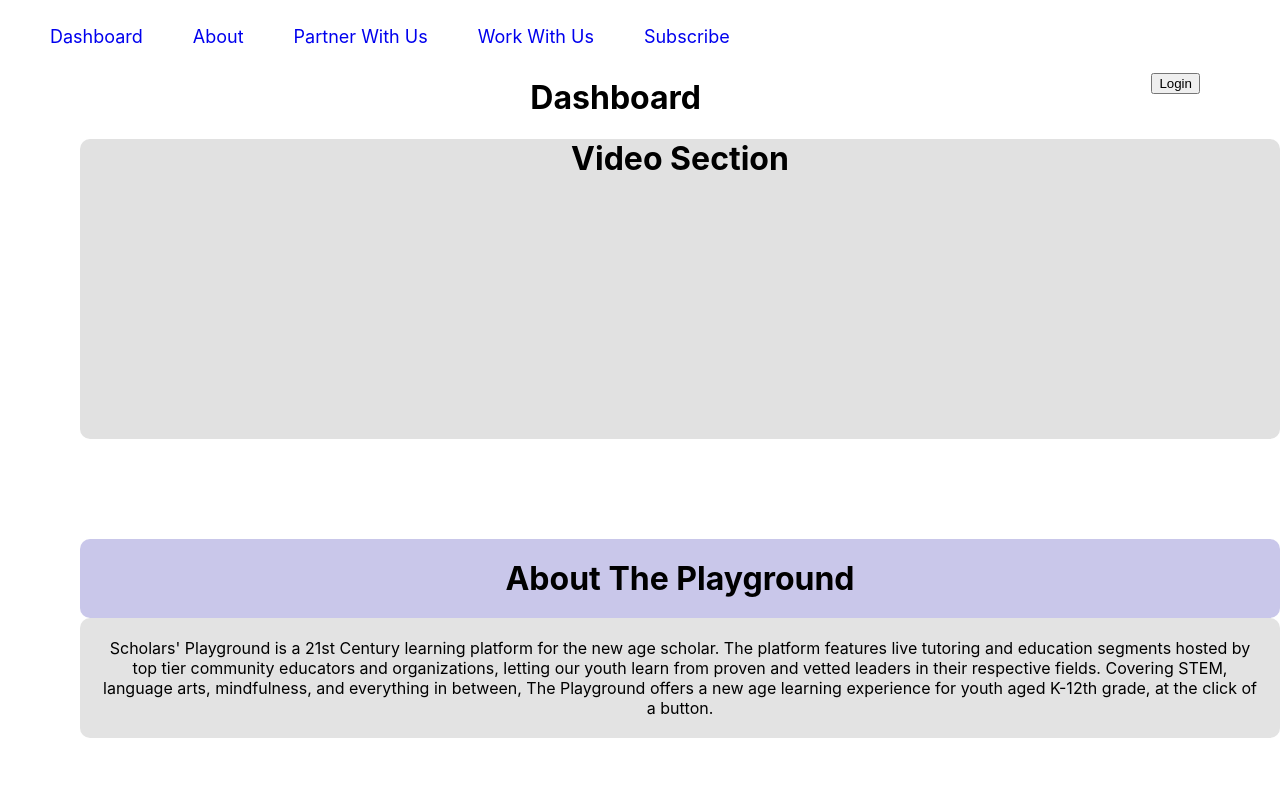
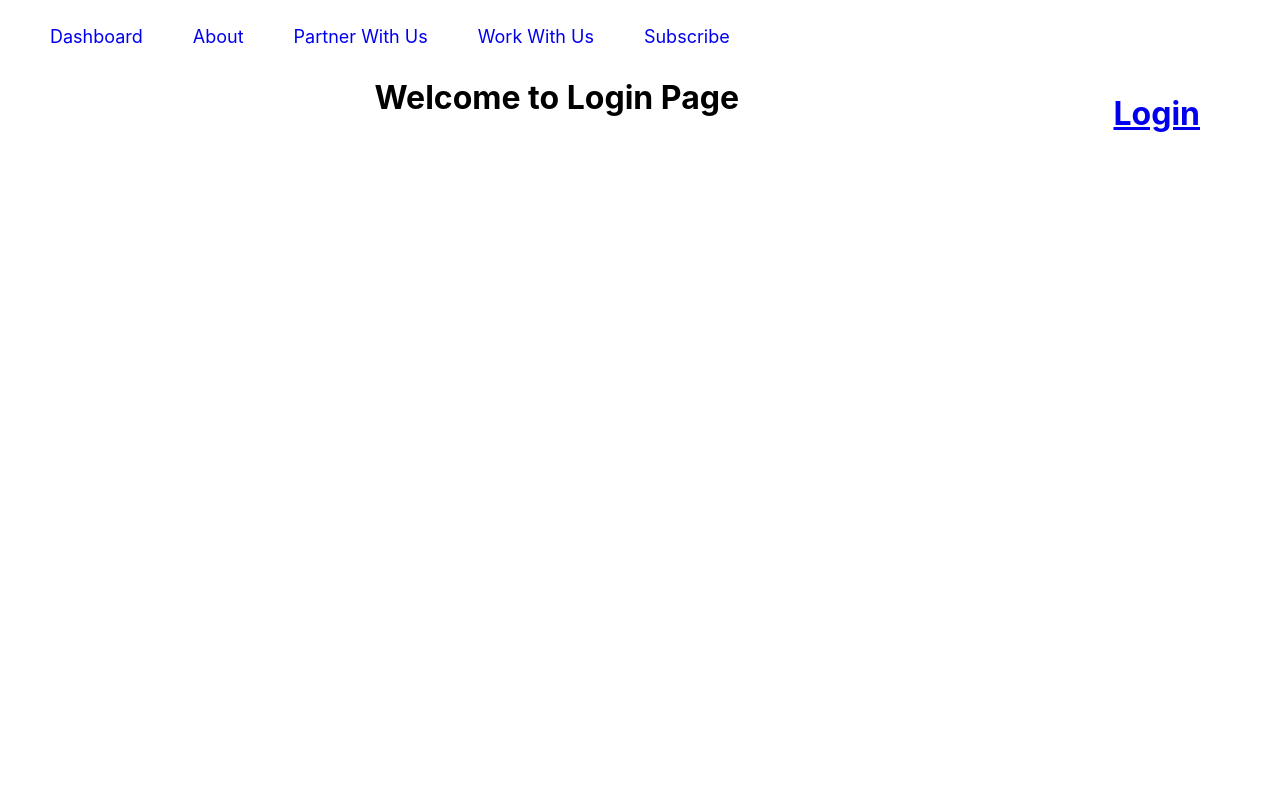
Before and after one commit to Sayed88/ScholarsPlaygroundWeb, a React (Create React App) app: page /login in a window 1280 px wide. Shown: the top 800 px of the page. Built offline with nearby package versions, Linux system fonts and the light colour scheme.

Commit message:
Login Route

```diff
--- a/src/App.js
+++ b/src/App.js
@@ -6,13 +6,13 @@ import WorkWithUs from './Components/WorkWithUs';
 import Subscribe from './Components/Subscribe';
 import { BrowserRouter as Router, Switch, Route, Link } from 'react-router-dom';
 import Header from './Components/Header';
+import Login from './Components/Login';
 
 function App() {
   return (
     <div className="App">
       <Router>
         <Header />
-        {/* <Home /> */}
 
         <Switch>
           <Route path="/about">
@@ -31,9 +31,14 @@ function App() {
             <Subscribe />
           </Route>
 
+          <Route path="/login">
+            <Login />
+          </Route>
+
           <Route path="/">
             <Dashboard />
           </Route>
+
 
         </Switch>
       </Router>
--- a/src/Components/Header.css
+++ b/src/Components/Header.css
@@ -19,7 +19,7 @@
     text-decoration: none;
 }
 
-.loginBtn {
+.loginpage {
     float: right;
     margin-right: 80px;
 }
--- a/src/Components/Header.js
+++ b/src/Components/Header.js
@@ -1,6 +1,6 @@
 import React from 'react';
 import './Header.css';
-import { Link } from 'react-router-dom';
+import { Link, } from 'react-router-dom';
 
 function Header() {
     return (
@@ -24,7 +24,13 @@ function Header() {
                     </li>
                 </ul>
             </nav>
-            <button className="loginBtn">Login</button>
+
+            <div className="loginpage">
+                <Link to="/login">
+                    <h1>Login</h1>
+                </Link>
+            </div>
+
         </div>
     )
 }
--- /dev/null
+++ b/src/Components/Login.css
@@ -0,0 +1,8 @@
+.loginbtn {
+    float: right;
+    margin-right: 80px;
+}
+
+.log {
+    text-decoration: none;
+}
--- /dev/null
+++ b/src/Components/Login.js
@@ -0,0 +1,12 @@
+import React from 'react';
+import './Login.css';
+
+function Login() {
+    return (
+        <div className="login">
+            <h1>Welcome to Login Page</h1>
+        </div>
+    )
+}
+
+export default Login;
--- a/src/Components/VideoSection.css
+++ b/src/Components/VideoSection.css
@@ -2,4 +2,5 @@
     background-color: #e1e1e1;
     height: 300px;
     border-radius: 10px;
+    margin-top: 80px;
 }
```
Also changed, not shown: 2 other files (tests, documents, lock files or other folders).
